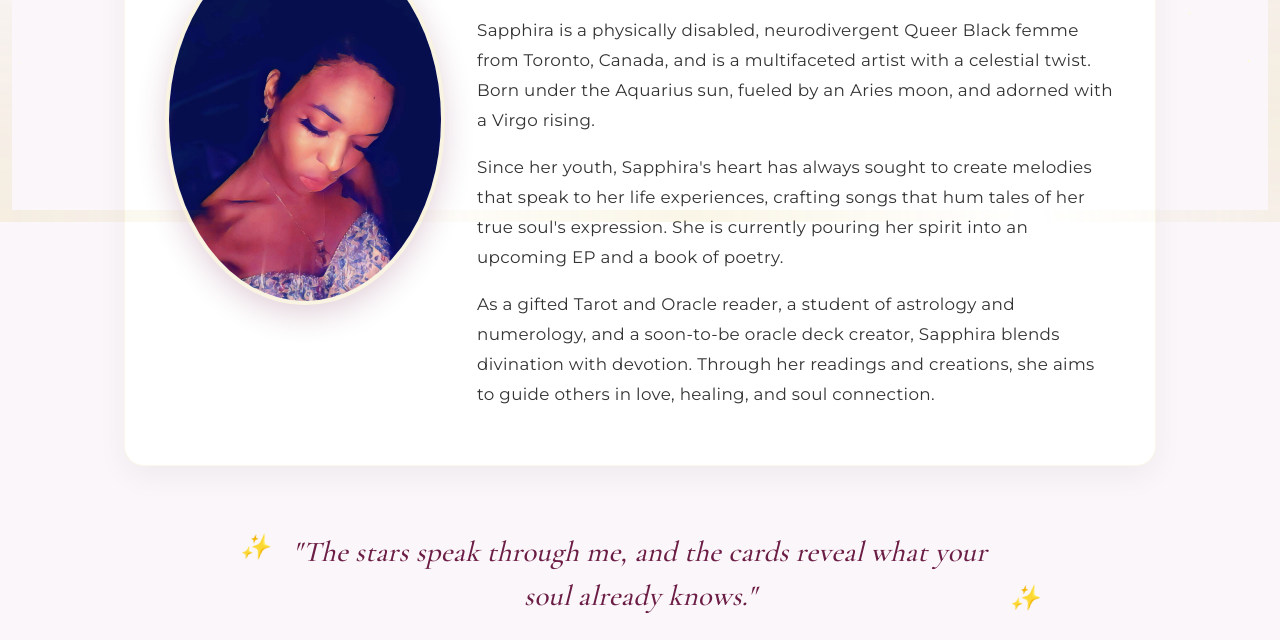
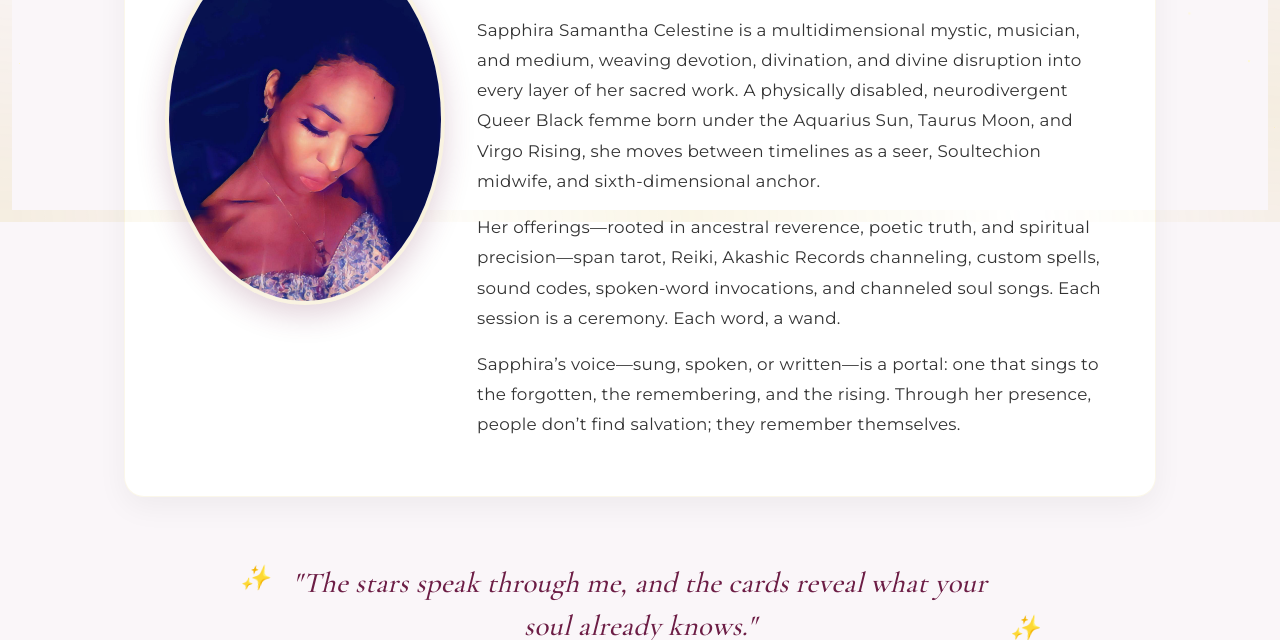
Before and after one commit to sapphirasmagic/sapphirasmagic.github.io, a plain HTML site: page index.html in a window 1280 px wide. Shown: the part 578-1218 px from the top of the page. Drawn offline with nearby package versions, Linux system fonts and the light colour scheme.

Commit message:
Update index.html

```diff
--- a/index.html
+++ b/index.html
@@ -809,11 +809,15 @@
   <img src="Sapphira.JPG" alt="Portrait of Sapphira" />
   <div>
     <h2>About Sapphira</h2>
-        <p>Sapphira is a physically disabled, neurodivergent Queer Black femme from Toronto, Canada, and is a multifaceted artist with a celestial twist. Born under the Aquarius sun, fueled by an Aries moon, and adorned with a Virgo rising.</p>
-        <p>Since her youth, Sapphira's heart has always sought to create melodies that speak to her life experiences, crafting songs that hum tales of her true soul's expression. She is currently pouring her spirit into an upcoming EP and a book of poetry.</p>
-        <p>As a gifted Tarot and Oracle reader, a student of astrology and numerology, and a soon-to-be oracle deck creator, Sapphira blends divination with devotion. Through her readings and creations, she aims to guide others in love, healing, and soul connection.</p>
+
+    <p>Sapphira Samantha Celestine is a multidimensional mystic, musician, and medium, weaving devotion, divination, and divine disruption into every layer of her sacred work. A physically disabled, neurodivergent Queer Black femme born under the Aquarius Sun, Taurus Moon, and Virgo Rising, she moves between timelines as a seer, Soultechion midwife, and sixth-dimensional anchor.</p>
+
+    <p>Her offerings—rooted in ancestral reverence, poetic truth, and spiritual precision—span tarot, Reiki, Akashic Records channeling, custom spells, sound codes, spoken-word invocations, and channeled soul songs. Each session is a ceremony. Each word, a wand.</p>
+
+    <p>Sapphira’s voice—sung, spoken, or written—is a portal: one that sings to the forgotten, the remembering, and the rising. Through her presence, people don’t find salvation; they remember themselves.</p>
   </div>
 </section>
+
 
     <div class="cosmic-quote">
       "The stars speak through me, and the cards reveal what your soul already knows."
```
Lines whose indentation alone changed are shown as unchanged.
